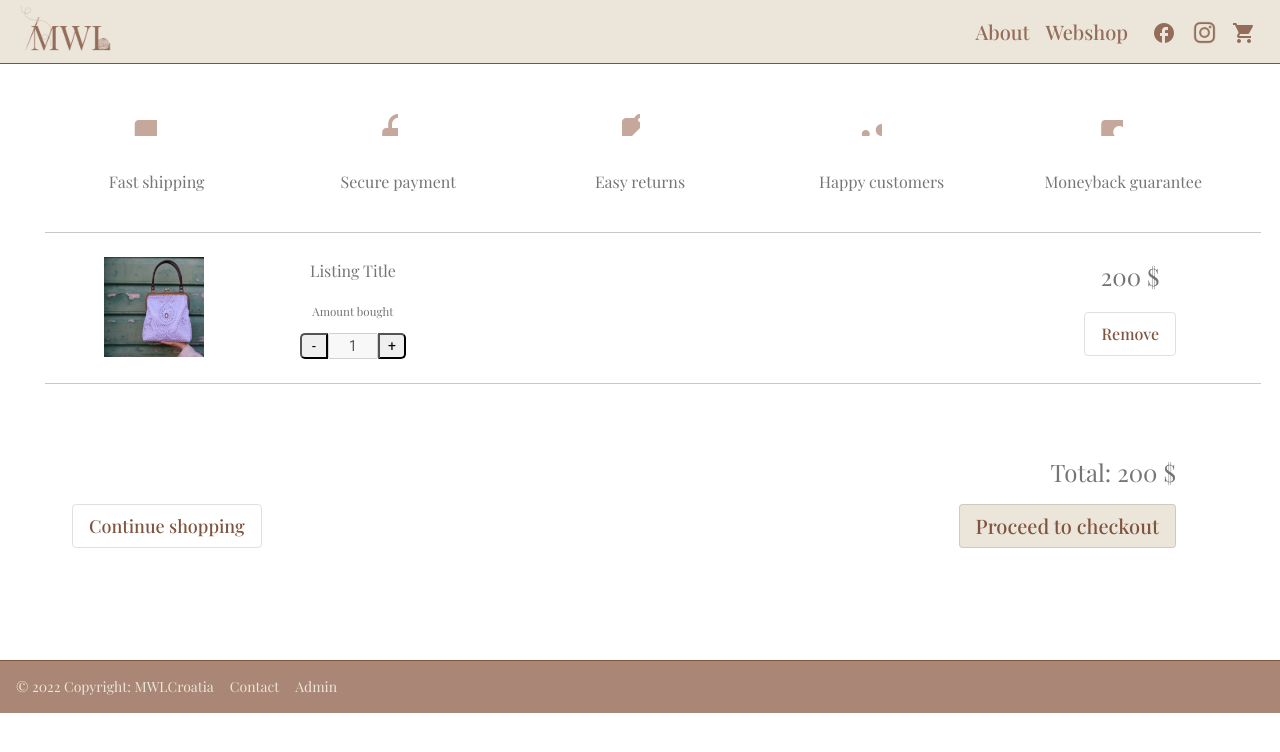
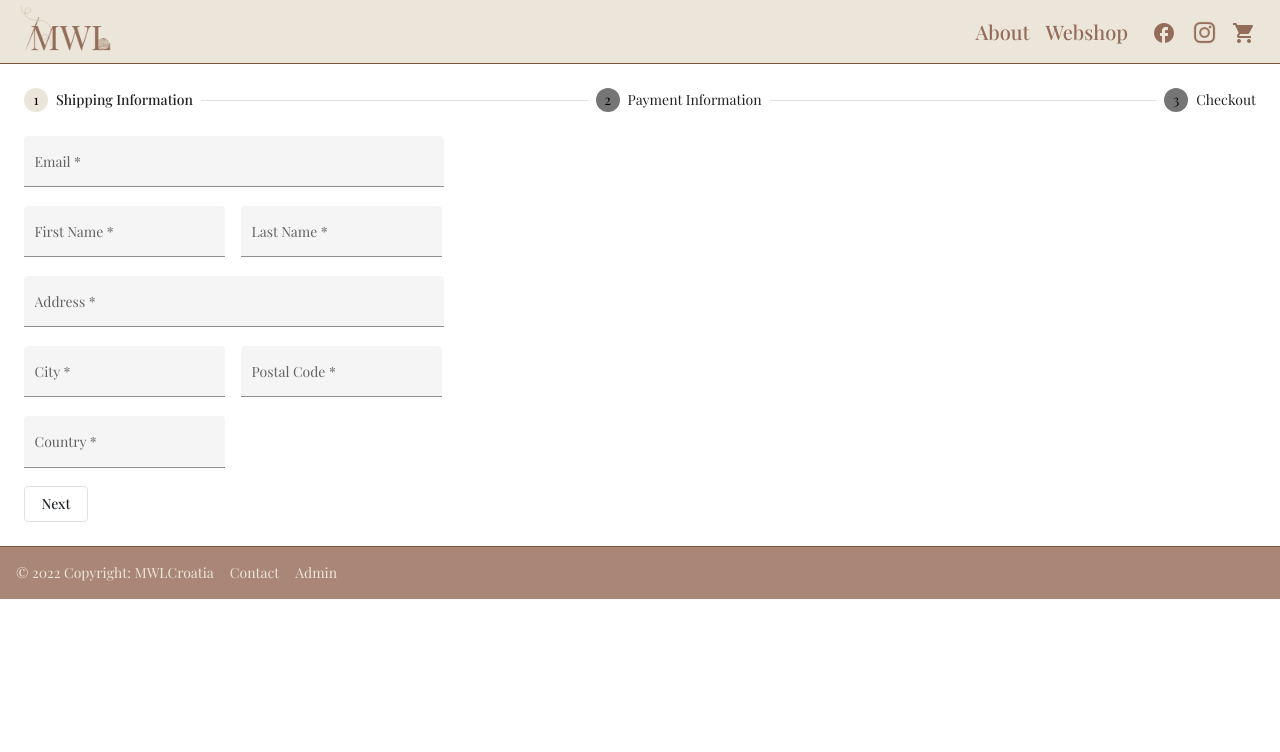
Before and after one commit to sugardoris/webshop-frontend, an Angular app: page / in a window 1280 px wide. Shown: the top 752 px of the page. Built offline with nearby package versions, Linux system fonts and the light colour scheme; a web font is replaced by a local one.

Commit message:
Checkout start

```diff
--- a/src/app/app.component.html
+++ b/src/app/app.component.html
@@ -1,3 +1,3 @@
 <app-header></app-header>
-<app-cart></app-cart>
+<app-checkout></app-checkout>
 <app-footer></app-footer>
--- a/src/app/app.module.ts
+++ b/src/app/app.module.ts
@@ -22,6 +22,9 @@ import { CartComponent } from './cart/cart.component';
 import { MatFormFieldModule } from '@angular/material/form-field';
 import { MatInputModule } from '@angular/material/input';
 import { MatDividerModule } from '@angular/material/divider';
+import { CheckoutComponent } from './checkout/checkout.component';
+import { MatStepperModule } from '@angular/material/stepper';
+import { ReactiveFormsModule } from '@angular/forms';
 
 @NgModule({
   declarations: [
@@ -32,6 +35,7 @@ import { MatDividerModule } from '@angular/material/divider';
     AboutComponent,
     FooterComponent,
     CartComponent,
+    CheckoutComponent,
   ],
   imports: [
     BrowserModule,
@@ -46,6 +50,8 @@ import { MatDividerModule } from '@angular/material/divider';
     MatFormFieldModule,
     MatInputModule,
     MatDividerModule,
+    MatStepperModule,
+    ReactiveFormsModule,
   ],
   providers: [
     {
--- /dev/null
+++ b/src/app/checkout/checkout.component.html
@@ -0,0 +1,88 @@
+<mat-stepper #stepper>
+  <mat-step [stepControl]="firstFormGroup" errorMessage="Shipping information is required.">
+    <form [formGroup]="firstFormGroup">
+      <ng-template matStepLabel>Shipping Information</ng-template>
+      <div>
+        <mat-form-field appearance="fill" style="width: 420px">
+          <mat-label>Email</mat-label>
+          <input matInput formControlName="email" required>
+        </mat-form-field>
+      </div>
+      <div>
+        <mat-form-field appearance="fill" class="me-3">
+          <mat-label>First Name</mat-label>
+          <input matInput formControlName="firstName" required>
+        </mat-form-field>
+        <mat-form-field appearance="fill">
+          <mat-label>Last Name</mat-label>
+          <input matInput formControlName="lastName" required>
+        </mat-form-field>
+      </div>
+      <div>
+        <mat-form-field appearance="fill" style="width: 420px">
+          <mat-label>Address</mat-label>
+          <input matInput formControlName="address" required>
+        </mat-form-field>
+      </div>
+      <div>
+        <mat-form-field appearance="fill" class="me-3">
+          <mat-label>City</mat-label>
+          <input matInput formControlName="city" required>
+        </mat-form-field>
+        <mat-form-field appearance="fill">
+          <mat-label>Postal Code</mat-label>
+          <input matInput formControlName="postalCode" required>
+        </mat-form-field>
+      </div>
+      <div>
+        <mat-form-field appearance="fill">
+          <mat-label>Country</mat-label>
+          <input matInput formControlName="country" required>
+        </mat-form-field>
+      </div>
+      <div>
+        <button mat-stroked-button matStepperNext>Next</button>
+      </div>
+    </form>
+  </mat-step>
+  <mat-step [stepControl]="secondFormGroup" errorMessage="Address is required.">
+    <form [formGroup]="secondFormGroup">
+      <ng-template matStepLabel>Payment Information</ng-template>
+      <div>
+        <mat-form-field appearance="fill" style="width: 420px">
+          <mat-label>Card Holder</mat-label>
+          <input matInput formControlName="cardHolder" required>
+        </mat-form-field>
+      </div>
+      <div>
+        <mat-form-field appearance="fill" style="width: 420px">
+          <mat-label>Card Number</mat-label>
+          <input matInput formControlName="cardNumber" required>
+        </mat-form-field>
+      </div>
+      <div>
+        <mat-form-field appearance="fill" class="me-3">
+          <mat-label>Expiration Date</mat-label>
+          <input matInput formControlName="expiration" required>
+        </mat-form-field>
+        <mat-form-field appearance="fill">
+          <mat-label>CVC</mat-label>
+          <input matInput formControlName="cvc" required>
+        </mat-form-field>
+      </div>
+      <div>
+        <p>Go to a different step to see the error state</p>
+        <button mat-button matStepperPrevious>Back</button>
+        <button mat-button matStepperNext>Next</button>
+      </div>
+    </form>
+  </mat-step>
+  <mat-step>
+    <ng-template matStepLabel>Checkout</ng-template>
+    <p>You are now done.</p>
+    <div>
+      <button mat-button matStepperPrevious>Back</button>
+      <button mat-button >Reset</button>
+    </div>
+  </mat-step>
+</mat-stepper>
--- /dev/null
+++ b/src/app/checkout/checkout.component.ts
@@ -0,0 +1,37 @@
+import { Component, OnInit } from '@angular/core';
+import {
+  FormBuilder,
+  FormControl,
+  FormGroup,
+  Validators,
+} from '@angular/forms';
+import { STEPPER_GLOBAL_OPTIONS } from '@angular/cdk/stepper';
+
+@Component({
+  selector: 'app-checkout',
+  templateUrl: './checkout.component.html',
+  styleUrls: ['./checkout.component.css'],
+  providers: [
+    {
+      provide: STEPPER_GLOBAL_OPTIONS,
+      useValue: { showError: true },
+    },
+  ],
+})
+export class CheckoutComponent {
+  firstFormGroup = new FormGroup({
+    email: new FormControl(''),
+    firstName: new FormControl(''),
+    lastName: new FormControl(''),
+    address: new FormControl(''),
+    city: new FormControl(''),
+    postalCode: new FormControl(''),
+    country: new FormControl(''),
+  });
+  secondFormGroup = new FormGroup({
+    cardHolder: new FormControl(''),
+    cardNumber: new FormControl(''),
+    expiration: new FormControl(''),
+    cvc: new FormControl(''),
+  });
+}
```
Also changed, not shown: src/app/checkout/checkout.component.css (added).
